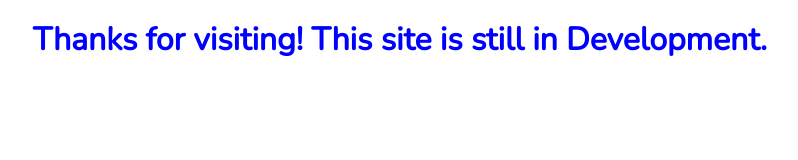
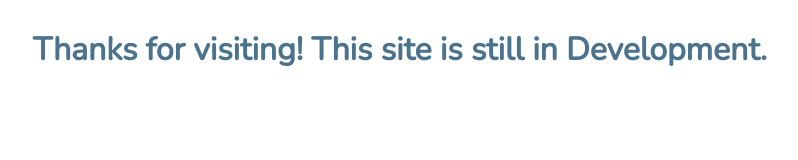
Before and after one commit to Ran-Over-Studios/ran-over-studios.github.io, a plain HTML site: page index.html in a window 1280 px wide. Shown: the whole page, without its empty margins (240-1038 px from the left). Drawn offline with nearby package versions, Linux system fonts and the light colour scheme.

Commit message:
There's a CSS document now. More style!

```diff
--- a/index.html
+++ b/index.html
@@ -1,8 +1,8 @@
 <head>
-    <!-- <link rel="stylesheet" href="styles.css"> -->
+    <link rel="stylesheet" href="styles.css">
     <title>Cotton</title>
     <!-- <link rel="icon" type="image/x-icon" href=""> -->
     <link href='https://fonts.googleapis.com/css?family=Nunito' rel='stylesheet'>
 </head>
 
-<h1 style="text-align:center; color: blue; padding-top: 10px; font-family: Nunito;">Thanks for visiting! This site is still in Development.</h1>
+<h1>Thanks for visiting! This site is still in Development.</h1>
--- /dev/null
+++ b/styles.css
@@ -0,0 +1,9 @@
+body {
+    font-family: Nunito;
+}
+
+h1 {
+    text-align:center;
+    color: rgb(76, 115, 141);
+    padding-top: 20px;
+}
```
